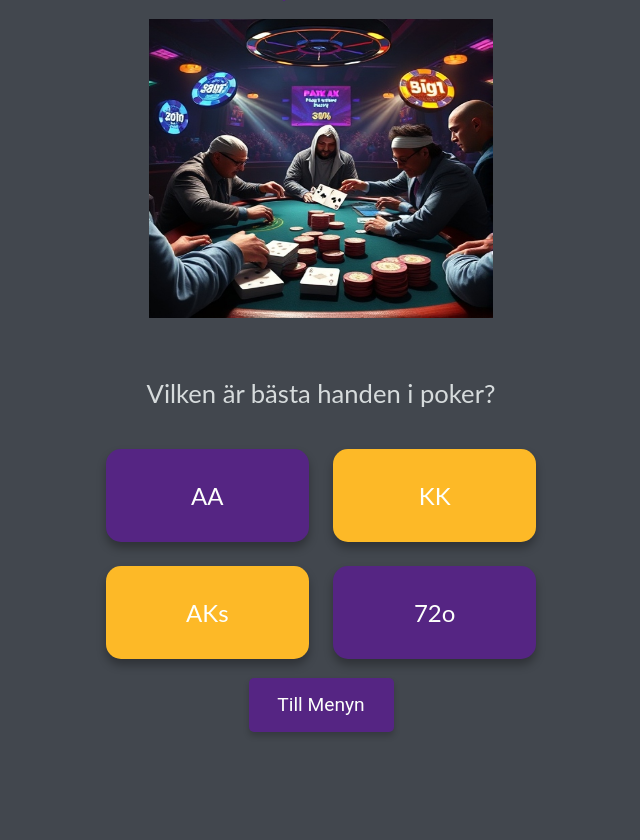
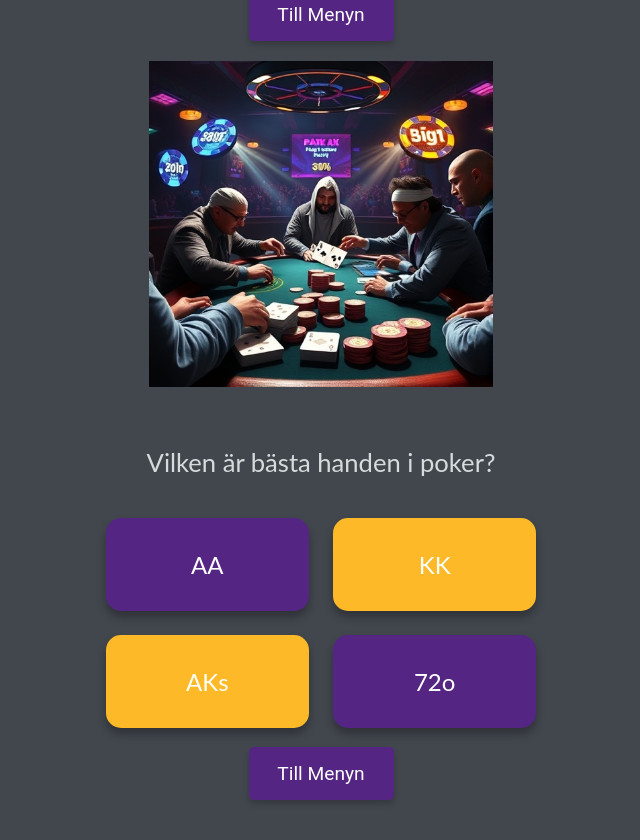
Before and after one commit to Talag965/myquiz.github.io, a website: page quiz2.html in a window 1280 px wide. Shown: the whole page, without its empty margins (319-959 px from the left). Drawn offline with Linux system fonts and the light colour scheme.

Commit message:
Revert "jedic"
This reverts commit 1f612b62f85f31adbe0a314ce35468fb87823085.

```diff
--- a/quiz2.html
+++ b/quiz2.html
@@ -112,6 +112,8 @@
     <header>
         <h1>Quiz</h1>
 
+         <button class="main-menu-btn" id="main-menu-btn" onclick="goToMainMenu()">Till Menyn</button>
+
         <img id="quiz-image" src="" alt="Question Image" style="width: 80%; height: 32%; max-width: 500px; margin-bottom: 1em;">
 
         <p id="question" style="font-size: 1.6em; padding: 1.6em;"></p>
```
